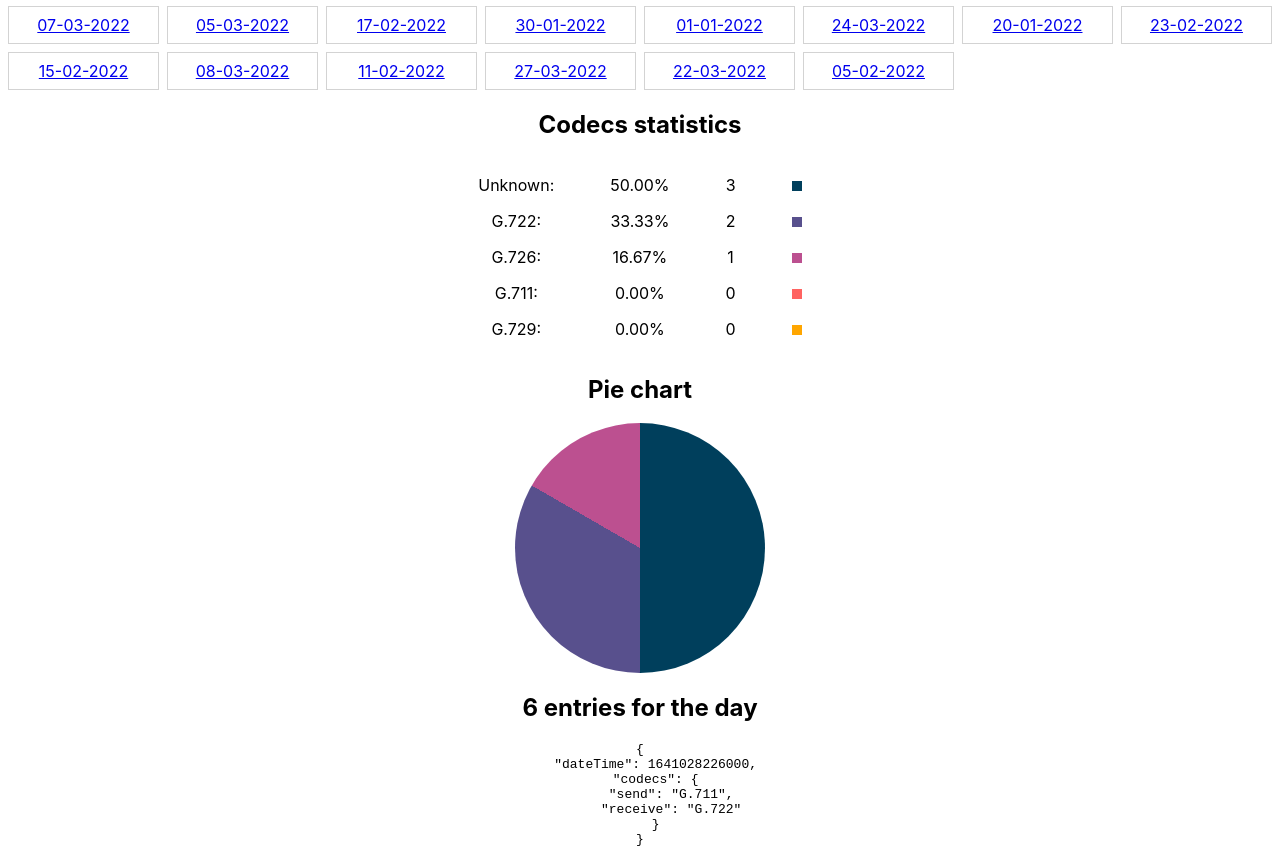
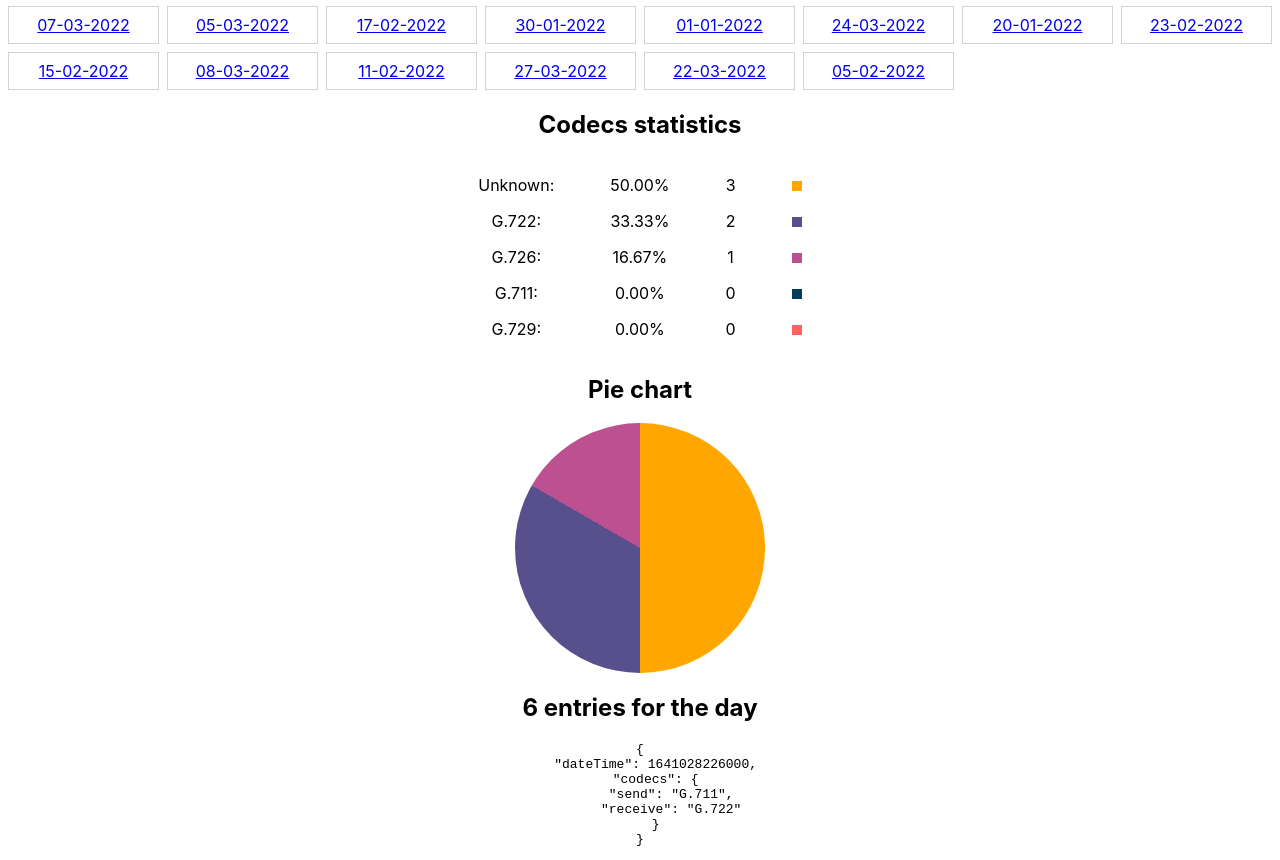
Before and after one commit to maurer2/fernsprecher-kodierer-dekodierer-schau, a React (Create React App) app in the folder app/: page /calls/01-01-2022 in a window 1280 px wide. Shown: the part 477-1337 px from the top of the page. Built offline with nearby package versions, Linux system fonts and the light colour scheme.

Commit message:
Added statistics component and made colours fixed for each codec

```diff
--- a/app/src/features/calls/components/Call/Call.tsx
+++ b/app/src/features/calls/components/Call/Call.tsx
@@ -4,7 +4,7 @@ import useCallListGroupedByDate from '../../hooks/useCallListGroupedByDate';
 import useCallStatistics from '../../hooks/useCallStatistics/useCallStatistics';
 
 import PieChart from '../PieChart';
-import { COLOURS } from '../PieChart/constants';
+import Statistics from '../Statistics';
 
 import * as Types from './Call.types';
 
@@ -21,37 +21,14 @@ const Call: VFC<Readonly<Types.CallProps>> = ({ calls }) => {
     () => entriesForDay.map((entry) => entry.codecs.receive),
     [entriesForDay]
   );
-
   const [numberOfCodecs, codecsStatistics] = useCallStatistics(receiveCodecs);
-
-  console.log(codecsStatistics)
 
   return (
     <div className="container">
-      <h2>Codecs statistics</h2>
-      <dl>
-        {codecsStatistics.map(([key, percentage, count], index) => (
-          <Fragment key={key}>
-            <dt>{key}:</dt>
-            <dd>
-              {percentage.toFixed(2)}%
-            </dd>
-            <dd>
-              {count}
-            </dd>
-            <dd>
-              <span
-                style={{
-                  display: 'inline-block',
-                  width: '1ch',
-                  height: '1ch',
-                  background: `${COLOURS[index]}`,
-                }}
-              />
-            </dd>
-          </Fragment>
-        ))}
-      </dl>
+      <div>
+        <h2>Codecs statistics</h2>
+        <Statistics codecStatistics={codecsStatistics} />
+      </div>
       <div>
         <h2>Pie chart</h2>
         <PieChart numberOfCodecs={numberOfCodecs} codecStatistics={codecsStatistics} />
--- a/app/src/features/calls/components/PieChart/PieChart.tsx
+++ b/app/src/features/calls/components/PieChart/PieChart.tsx
@@ -1,13 +1,12 @@
 import React, { VFC } from 'react';
 
 import * as Types from './PieChart.types';
-import { COLOURS } from './constants';
+import { colourCodecMap } from './constants';
 
-const PieChart: VFC<Readonly<Types.PieChartProps>> = ({ numberOfCodecs, codecStatistics }) => {
-
+const PieChart: VFC<Readonly<Types.PieChartProps>> = ({ codecStatistics }) => {
   const gradientSections = codecStatistics.reduce(
-    (total, current, index) => {
-      const colour = COLOURS[index];
+    (total, current) => {
+      const colour = colourCodecMap[current[0]];
       const endValue = total.startValue + current[1];
 
       const section = `${colour} ${total.startValue.toFixed(5)}% ${endValue.toFixed(5)}%`;
--- a/app/src/features/calls/components/PieChart/PieChart.types.ts
+++ b/app/src/features/calls/components/PieChart/PieChart.types.ts
@@ -1,3 +1,4 @@
+import { Codec } from '../../callsApi';
 import type { CodecsStatistics } from '../../hooks/useCallStatistics/useCallStatistics.types';
 import { COLOURS } from './constants';
 
@@ -7,3 +8,5 @@ export type PieChartProps = {
 };
 
 export type Colour = typeof COLOURS[number];
+
+export type ColourCodec = Record<Codec, Colour>;
--- a/app/src/features/calls/components/PieChart/constants.ts
+++ b/app/src/features/calls/components/PieChart/constants.ts
@@ -1,3 +1,11 @@
-import { Colour } from "./PieChart.types";
+import { ColourCodec } from "./PieChart.types";
 
 export const COLOURS = ['#003f5c', '#58508d', '#bc5090', '#ff6361', '#ffa600'] as const;
+
+export const colourCodecMap: ColourCodec = {
+  'G.711': COLOURS[0],
+  'G.722': COLOURS[1],
+  'G.726': COLOURS[2],
+  'G.729': COLOURS[3],
+  'Unknown': COLOURS[4],
+}
--- /dev/null
+++ b/app/src/features/calls/components/Statistics/Statistics.tsx
@@ -0,0 +1,30 @@
+import React, { VFC, Fragment } from 'react';
+
+import * as Types from './Statistics.types';
+import { colourCodecMap } from '../PieChart/constants';
+
+const Statistics: VFC<Readonly<Types.StatisticsProps>> = ({ codecStatistics }) => {
+  return (
+    <dl>
+      {codecStatistics.map(([name, percentage, count]) => (
+        <Fragment key={name}>
+          <dt>{name}:</dt>
+          <dd>{percentage.toFixed(2)}%</dd>
+          <dd>{count}</dd>
+          <dd>
+            <span
+              style={{
+                display: 'inline-block',
+                width: '1ch',
+                height: '1ch',
+                background: `${colourCodecMap[name]}`,
+              }}
+            />
+          </dd>
+        </Fragment>
+      ))}
+    </dl>
+  );
+};
+
+export default Statistics;
--- /dev/null
+++ b/app/src/features/calls/components/Statistics/Statistics.types.ts
@@ -0,0 +1,5 @@
+import type { CodecsStatistics } from '../../hooks/useCallStatistics/useCallStatistics.types';
+
+export type StatisticsProps = {
+  codecStatistics: CodecsStatistics;
+};
--- /dev/null
+++ b/app/src/features/calls/components/Statistics/index.ts
@@ -0,0 +1 @@
+export {default} from './Statistics'
```
